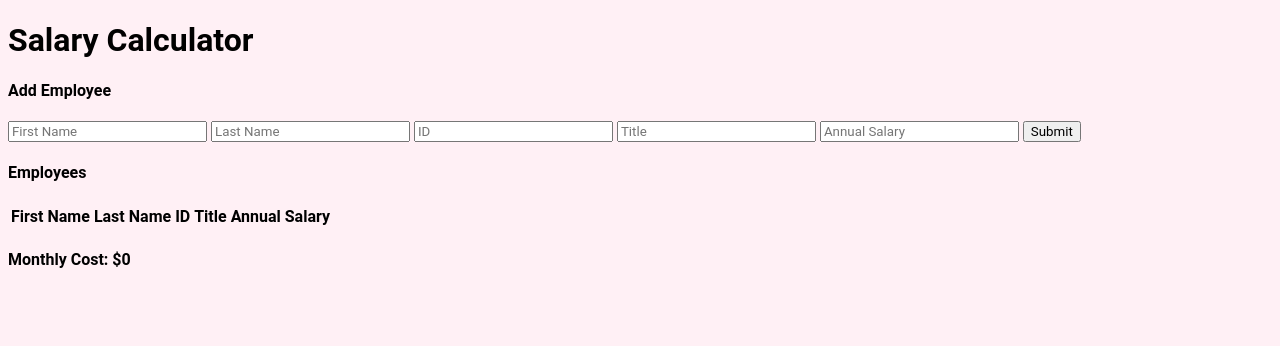
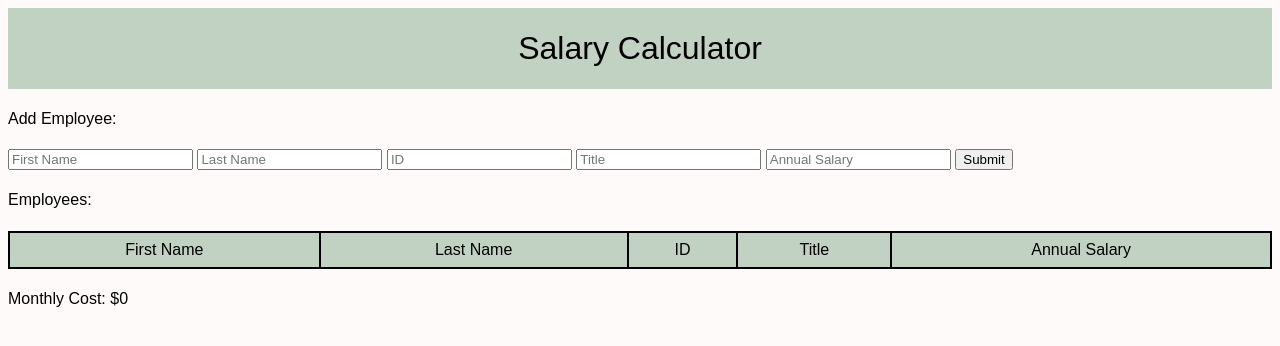
Before and after one commit to ClaireLimesand/salary-calculator, a plain HTML site: page index.html in a window 1280 px wide. Drawn offline with Linux system fonts and the light colour scheme.

Commit message:
first pass at styling

```diff
--- a/index.html
+++ b/index.html
@@ -13,16 +13,15 @@
     <header>
         <h1>Salary Calculator</h1>
     </header>
-
     <body>
-        <h4>Add Employee</h4>
+        <h4>Add Employee:</h4>
             <input placeholder="First Name" id="firstNameInput" type="text">
             <input placeholder="Last Name" id="lastNameInput" type="text">
             <input placeholder="ID" id="idInput" type="number">
             <input placeholder="Title" id="titleInput" type="text">
             <input placeholder="Annual Salary" id="annualSalaryInput" type="number">
                 <button id="addEmployee">Submit</button>
-        <h4>Employees</h4>
+        <h4>Employees:</h4>
         <table id="employeeTable">
             <thead>
                 <tr>
@@ -37,6 +36,8 @@
                 <tr>
                 </tr>
             </tbody>
+            <tfoot>
+            </tfoot>
        </table>
        <h4>Monthly Cost: $<div id="monthlyCost"></div></h4>
     </body>
--- a/style.css
+++ b/style.css
@@ -1,11 +1,42 @@
 * {
-    font-family: 'roboto', sans-serif;
+    font-family: sans-serif;
+    font-weight: 380;
+}
+
+header{
+    background-color: #C2d2c2;
+    text-align: center;
+    padding: .02em;
+    margin: 1;
 }
 
 body {
-    background-color: lavenderblush;
+    background-color: snow;
 }
 
 div {
     display: inline;
 }
+
+table {
+    border-collapse: collapse;
+    width: 100%;
+}
+
+td, th {
+    border: 2px solid black;
+    padding: 0.5rem;
+}
+
+th{
+    background:#C2d2c2;
+}
+
+
+tr:nth-child(even) {
+    background: #C2d2c2;
+}
+
+tr:nth-child(odd) {
+    background: #E3ece3;
+}
```
